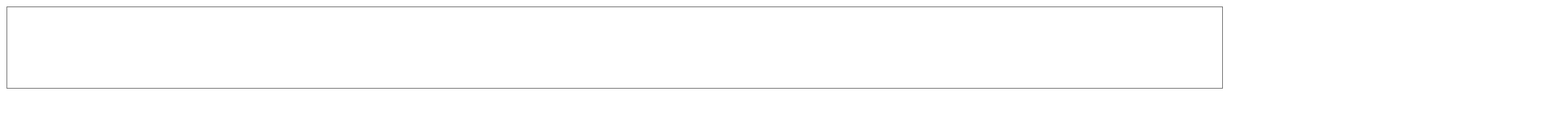
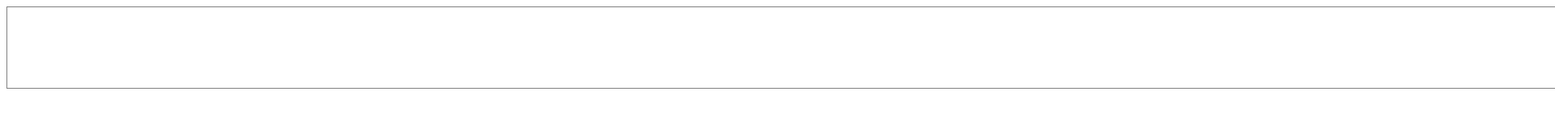
Before and after one commit to lightoj/light-oj.github.io, a plain HTML site: page index.html in a window 1280 px wide. Shown: the top 160 px of the page at 81% size, 1920 px wide, since content can reach past the window. Drawn offline with Linux system fonts and the light colour scheme.

Commit message:
Update style.css

```diff
--- a/style.css
+++ b/style.css
@@ -1,5 +1,5 @@
 #container {
-  width:1500px;
+  width:2500px;
   border: 1px solid grey;
   height: 100px;
   margin: 0 auto;
```
